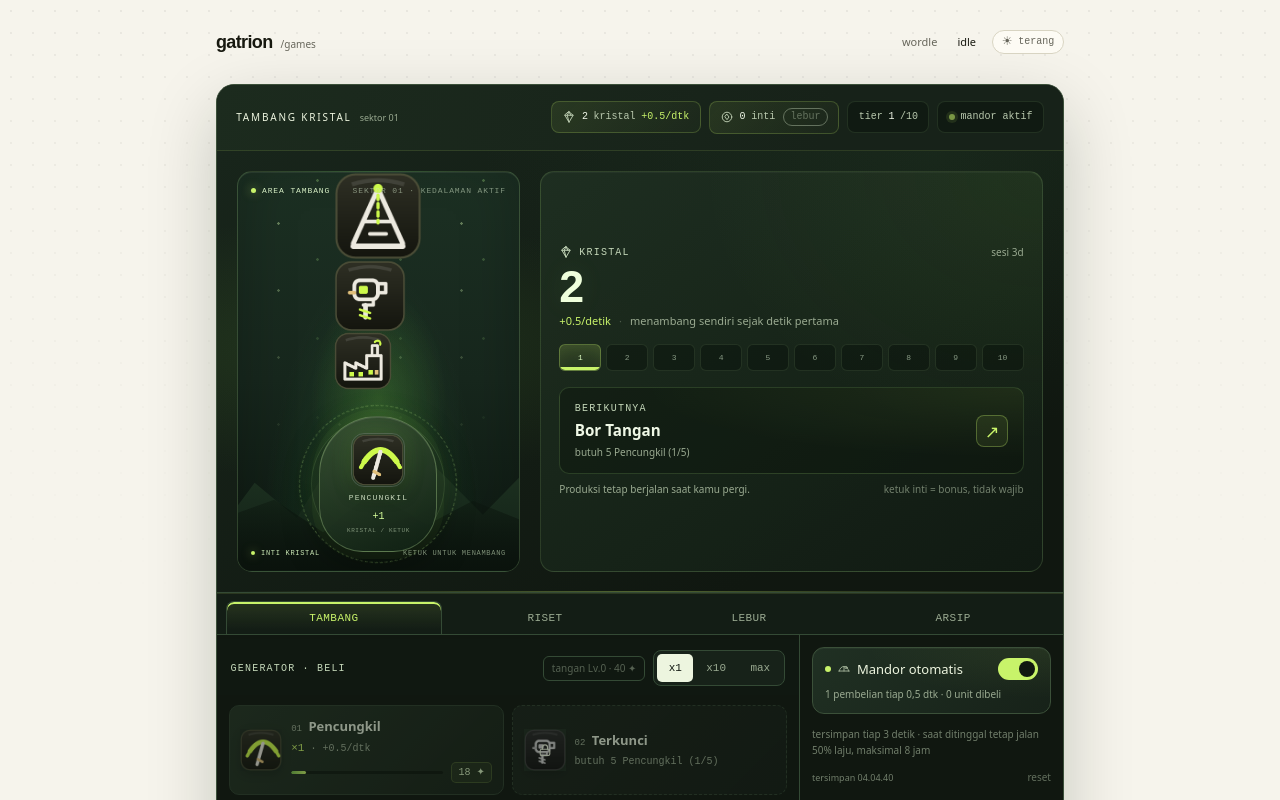
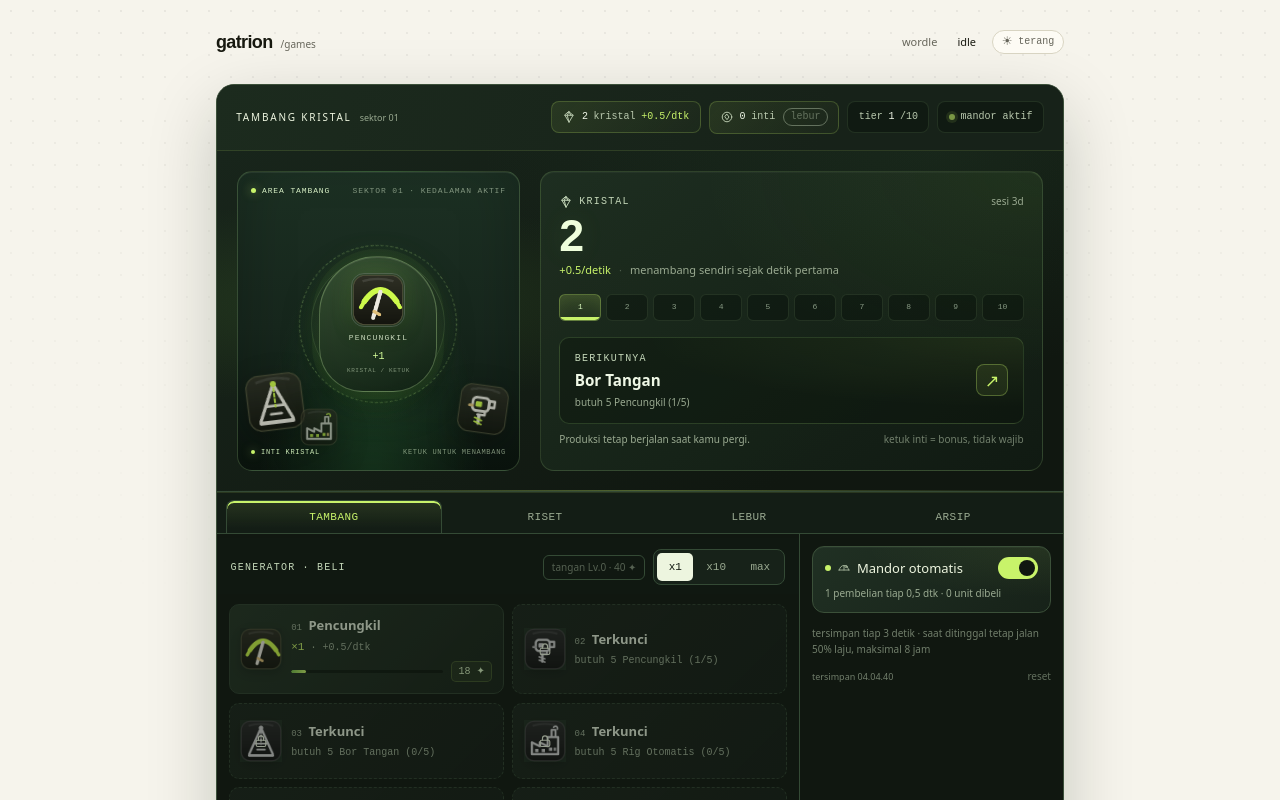
Before and after one commit to adi-santoso/gatrion-games, a React (Vite) app: page /#/idle in a window 1280 px wide. Shown: the top 800 px of the page. Built offline with nearby package versions, Linux system fonts and the light colour scheme.

Commit message:
Use existing image assets instead of CSS cave scenery

```diff
--- a/src/styles/theme.css
+++ b/src/styles/theme.css
@@ -1152,39 +1152,51 @@
 
 .idle-cabinet .mine-scene::before,
 .idle-cabinet .mine-scene::after {
+  display: none;
+  content: none;
+}
+
+/* Existing repository PNGs are used as scene props instead of CSS polygon scenery. */
+.idle-cabinet .mine-scene-assets {
   position: absolute;
-  z-index: -1;
-  right: -8%;
-  bottom: 0;
-  left: -8%;
-  height: 40%;
-  content: "";
+  inset: 0;
+  overflow: hidden;
   pointer-events: none;
 }
 
-.idle-cabinet .mine-scene::before {
-  background: linear-gradient(180deg, rgba(47, 78, 48, 0.6), #122017);
-  clip-path: polygon(0 78%, 12% 45%, 25% 67%, 39% 20%, 53% 61%, 66% 32%, 82% 65%, 94% 40%, 100% 56%, 100% 100%, 0 100%);
-}
-
-.idle-cabinet .mine-scene::after {
-  height: 24%;
-  background: linear-gradient(180deg, rgba(12, 24, 15, 0.2), #0a120c);
-  clip-path: polygon(0 48%, 18% 26%, 33% 60%, 48% 18%, 65% 52%, 79% 27%, 100% 56%, 100% 100%, 0 100%);
+.idle-cabinet .mine-scene-asset {
+  position: absolute;
+  height: auto;
+  object-fit: contain;
+  filter: drop-shadow(0 10px 16px rgba(0, 0, 0, 0.42));
+  user-select: none;
+}
+
+.idle-cabinet .mine-scene-asset-rig {
+  width: clamp(58px, 18%, 88px);
+  left: 3%;
+  bottom: 13%;
+  opacity: 0.76;
+  transform: rotate(-7deg);
+}
+
+.idle-cabinet .mine-scene-asset-drill {
+  width: clamp(50px, 15%, 72px);
+  right: 4%;
+  bottom: 12%;
+  opacity: 0.72;
+  transform: rotate(8deg);
+}
+
+.idle-cabinet .mine-scene-asset-plant {
+  width: clamp(38px, 12%, 58px);
+  left: 22%;
+  bottom: 8%;
+  opacity: 0.55;
 }
 
 .idle-cabinet .mine-scene-stars {
-  position: absolute;
-  z-index: -1;
-  inset: 0;
-  opacity: 0.6;
-  background-image:
-    radial-gradient(circle, rgba(220, 255, 181, 0.75) 0 1px, transparent 1.5px),
-    radial-gradient(circle, rgba(159, 220, 126, 0.55) 0 1px, transparent 1.6px);
-  background-position: 10px 18px, 38px 48px;
-  background-size: 61px 67px, 83px 79px;
-  mask-image: linear-gradient(180deg, #000, transparent 76%);
-  pointer-events: none;
+  display: none;
 }
 
 .idle-cabinet .mine-scene-ridge {
```
